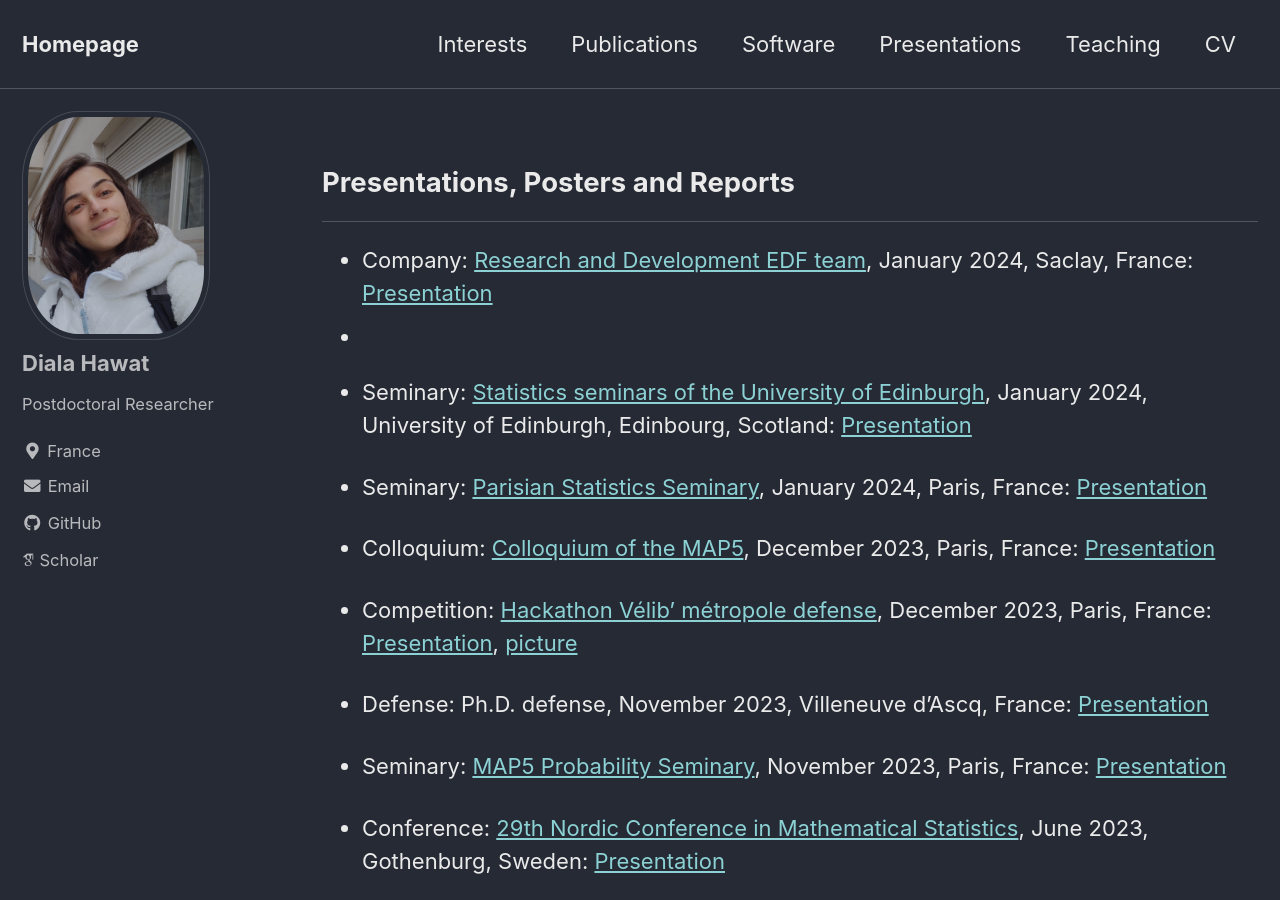
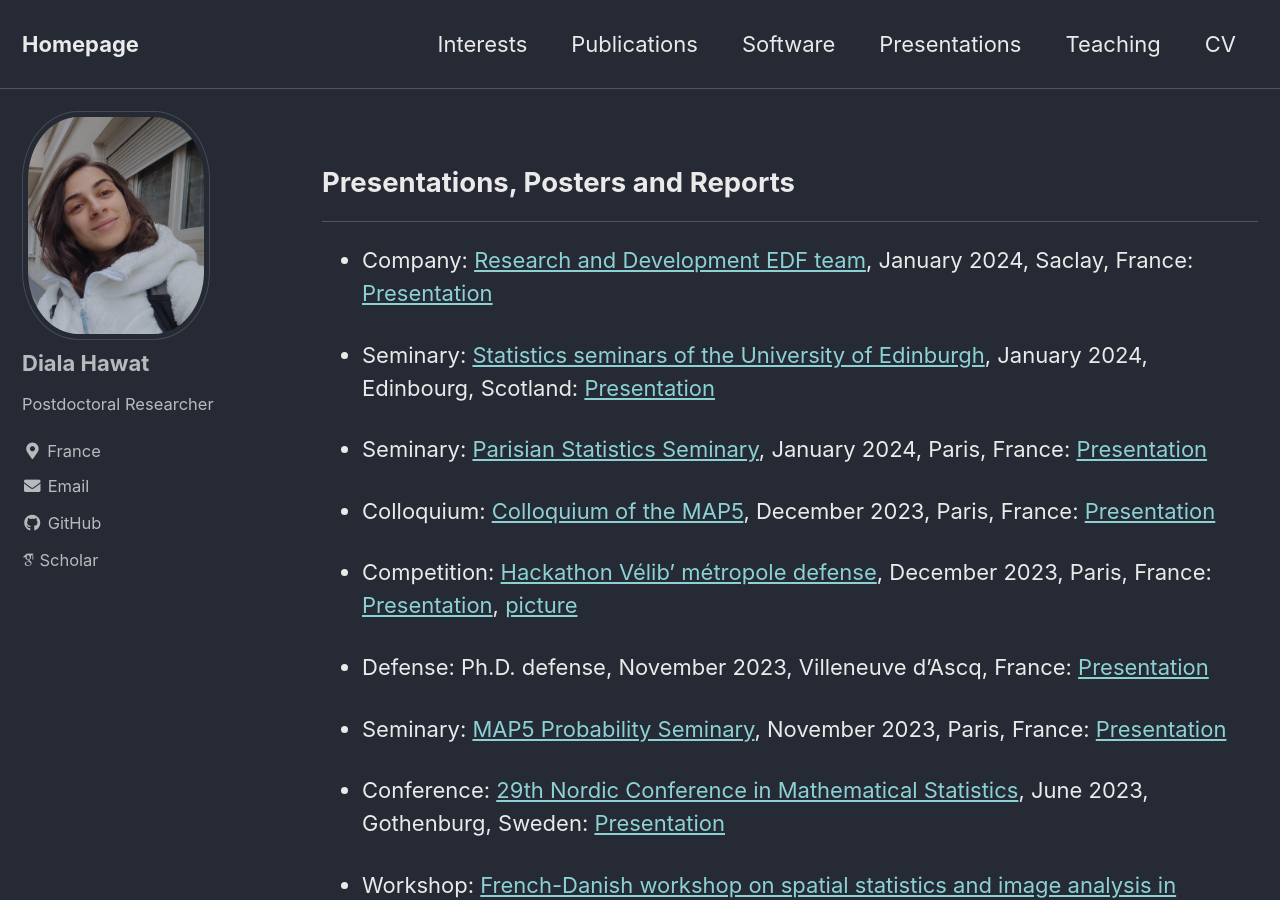
Before and after one commit to dhawat/dhawat.github.io, a Jekyll site: the page built from _pages/presentations.md, in a window 1280 px wide and 900 px high. Built offline with Jekyll 4.4.1, drawn with Linux system fonts in a browser that asks for light colours; cached includes are drawn as plain includes; nearby versions of some CDN libraries; some web fonts are replaced.

Commit message:
udpte pres

```diff
--- a/_pages/presentations.md
+++ b/_pages/presentations.md
@@ -10,8 +10,8 @@ title: ""
 ----
 
 - Company: [Research and Development EDF team](https://www.edf.fr/groupe-edf/inventer-l-avenir-de-l-energie/r-d-un-savoir-faire-mondial/5-ans-edf-lab-saclay/histoire-du-site-edf-lab-paris-saclay), January 2024, Saclay, France: [Presentation]({{ site.url }}/assets/pdfs/../../../../assets/pdfs/EDF_2024.pdf)
--
-- Seminary: [Statistics seminars of the University of Edinburgh](https://www.maths.ed.ac.uk/school-of-mathematics/events/statistics), January 2024, University of Edinburgh, Edinbourg, Scotland: [Presentation]({{ site.url }}/assets/pdfs/../../../../assets/pdfs/Edinburgh_2024.pdf)
+
+- Seminary: [Statistics seminars of the University of Edinburgh](https://www.maths.ed.ac.uk/school-of-mathematics/events/statistics), January 2024, Edinbourg, Scotland: [Presentation]({{ site.url }}/assets/pdfs/../../../../assets/pdfs/Edinburgh_2024.pdf)
 
 - Seminary: [Parisian Statistics Seminary](https://sites.google.com/site/semstats/home), January 2024, Paris, France: [Presentation]({{ site.url }}/assets/pdfs/../../../../assets/pdfs/paresien_seminary_of_statistics_2024.pdf)
 
```
